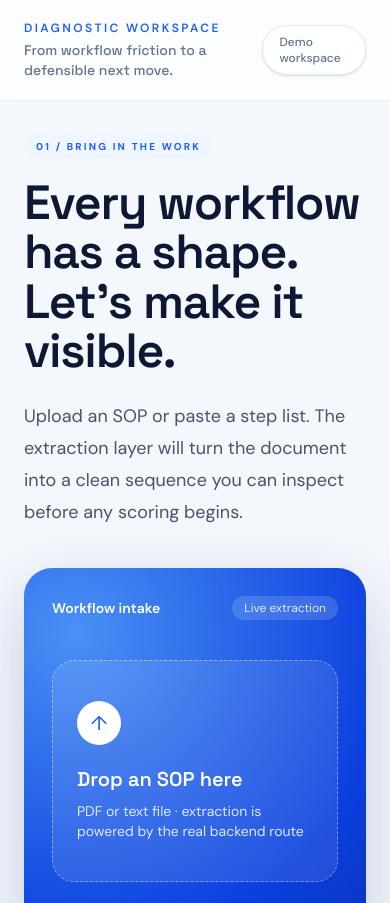
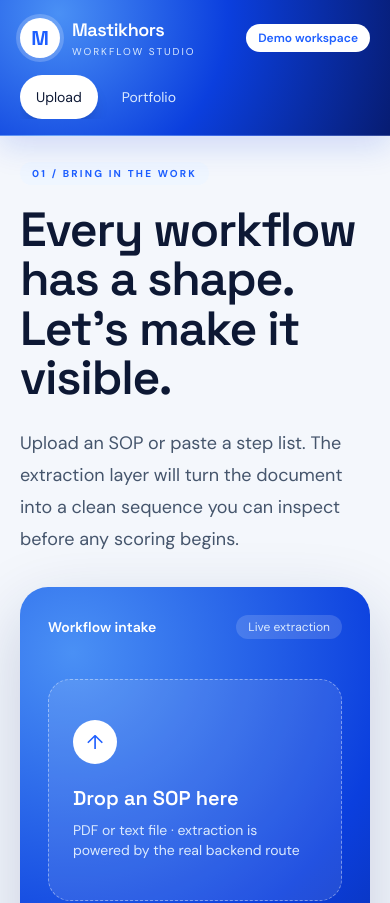
Before and after one commit to shashank200565/Agentic_ClientProcess, a React (Vite) app in the folder frontend/: page / in a window 390 px wide. Shown: the top 903 px of the page. Built offline with nearby package versions, Linux system fonts and the light colour scheme.

Commit message:
Horizontal React Flow diagrams, blue theme applied to diagrams, redesigned Redesign/Blueprint pages for reduced density, removed Resume Session.

```diff
--- a/frontend/src/App.tsx
+++ b/frontend/src/App.tsx
@@ -6,7 +6,6 @@ import { DashboardPage } from "./pages/DashboardPage";
 import { RedesignProposalPage } from "./pages/RedesignProposalPage";
 import { ReportPage } from "./pages/ReportPage";
 import { RedesignedFlowPage } from "./pages/RedesignedFlowPage";
-import { ResumeSessionPage } from "./pages/ResumeSessionPage";
 import { StepReviewPage } from "./pages/StepReviewPage";
 import { UploadPage } from "./pages/UploadPage";
 
@@ -19,6 +18,5 @@ export function App() {
     <Route path="/report/:workflowId" element={<ReportPage />} />
     <Route path="/redesigned-flow/:workflowId" element={<RedesignedFlowPage />} />
     <Route path="/dashboard" element={<DashboardPage />} />
-    <Route path="/resume" element={<ResumeSessionPage />} />
   </Route></Routes></BrowserRouter>;
 }
--- a/frontend/src/components/AppShell.tsx
+++ b/frontend/src/components/AppShell.tsx
@@ -3,24 +3,21 @@ import { NavLink, Outlet } from "react-router-dom";
 const navigation = [
   { to: "/", label: "Upload", end: true },
   { to: "/dashboard", label: "Portfolio" },
-  { to: "/resume", label: "Resume session" },
 ];
 
 export function AppShell() {
   return (
     <div className="min-h-screen bg-cloud text-ink">
-      <aside className="fixed inset-y-0 left-0 hidden w-72 flex-col bg-brand-radial px-7 py-8 text-white lg:flex">
-        <div className="mb-16">
-          <div className="mb-4 flex items-center gap-3">
+      <header className="sticky top-0 z-40 border-b border-white/20 bg-brand-radial text-white shadow-[0_10px_30px_rgba(13,63,222,0.16)]">
+        <div className="mx-auto flex max-w-[1600px] flex-wrap items-center gap-4 px-5 py-4 lg:px-10">
+          <div className="flex min-w-fit items-center gap-3">
             <span className="grid h-10 w-10 place-items-center rounded-full bg-white font-display text-xl font-bold text-brand ring-4 ring-white/20">M</span>
             <div>
               <p className="font-display text-lg font-semibold tracking-tight">Mastikhors</p>
-              <p className="text-[11px] uppercase tracking-[0.2em] text-blue-100">Workflow studio</p>
+              <p className="text-[10px] uppercase tracking-[0.2em] text-blue-100">Workflow studio</p>
             </div>
           </div>
-          <p className="max-w-[190px] text-sm leading-6 text-blue-100">A sharper way to decide what deserves automation.</p>
-        </div>
-        <nav className="space-y-2">
+          <nav className="order-3 flex w-full gap-2 overflow-x-auto lg:order-none lg:ml-8 lg:w-auto">
           {navigation.map((item) => (
             <NavLink
               key={item.to}
@@ -29,24 +26,18 @@ export function AppShell() {
               className={({ isActive }) => `flex items-center justify-between rounded-full px-4 py-3 text-sm transition ${isActive ? "bg-white text-ink shadow-lg" : "text-blue-100 hover:bg-white/15 hover:text-white"}`}
             >
               {item.label}
-              {item.label === "Resume session" && <span className="rounded-full bg-white/10 px-2 py-0.5 text-[10px]">soon</span>}
             </NavLink>
           ))}
-        </nav>
-          <div className="mt-auto rounded-3xl border border-white/20 bg-white/10 p-4 backdrop-blur">
-          <p className="mb-1 text-xs font-semibold uppercase tracking-[0.16em] text-blue-100">Investment management</p>
-          <p className="text-sm leading-5 text-white/75">Depth over generic workflow advice.</p>
+          </nav>
+          <div className="ml-auto hidden items-center gap-3 rounded-full border border-white/20 bg-white/10 px-4 py-2 backdrop-blur sm:flex">
+            <span className="grid h-7 w-7 place-items-center rounded-full bg-white/20 text-xs font-bold text-white">IM</span>
+            <div><p className="text-[10px] font-bold uppercase tracking-[0.14em] text-blue-100">Investment management</p><p className="text-xs text-white/75">Depth over generic advice</p></div>
+          </div>
+          <span className="ml-auto rounded-full bg-white px-3 py-1.5 text-xs font-semibold text-brand sm:ml-0">Demo workspace</span>
         </div>
-      </aside>
-      <main className="min-h-screen lg:pl-72">
-        <header className="flex items-center justify-between border-b border-blue-100/70 bg-white/75 px-6 py-5 backdrop-blur lg:px-12">
-          <div>
-            <p className="text-xs font-semibold uppercase tracking-[0.2em] text-brand">Diagnostic workspace</p>
-            <p className="mt-1 font-display text-sm text-slate-500">From workflow friction to a defensible next move.</p>
-          </div>
-          <div className="rounded-full border border-blue-100 bg-white px-4 py-2 text-xs font-medium text-slate-500 shadow-sm">Demo workspace</div>
-        </header>
-        <div className="px-6 py-8 lg:px-12 lg:py-12">
+      </header>
+      <main className="min-h-screen">
+        <div className="mx-auto max-w-[1600px] px-5 py-5 lg:px-10 lg:py-7">
           <Outlet />
         </div>
       </main>
--- a/frontend/src/pages/UploadPage.tsx
+++ b/frontend/src/pages/UploadPage.tsx
@@ -38,7 +38,7 @@ export function UploadPage() {
 
   return (
     <section className="mx-auto max-w-6xl">
-      <div className="grid gap-10 xl:grid-cols-[1.05fr_0.95fr] xl:items-end">
+      <div className="grid gap-8 pt-1 xl:grid-cols-[1.05fr_0.95fr] xl:items-start xl:gap-14">
         <div>
           <p className="mb-5 inline-flex rounded-full bg-blue-50 px-3 py-1 text-[10px] font-bold uppercase tracking-[0.22em] text-brand">01 / Bring in the work</p>
           <h1 className="max-w-3xl font-display text-5xl font-semibold leading-[1.03] tracking-tight text-ink sm:text-6xl">Every workflow has a shape. Let&apos;s make it visible.</h1>
--- a/frontend/src/styles.css
+++ b/frontend/src/styles.css
@@ -24,3 +24,7 @@
 body { margin: 0; min-width: 320px; }
 button, textarea, input { font: inherit; }
 .font-display { font-family: "Space Grotesk", sans-serif; }
+
+.react-flow__controls { overflow: hidden; border: 1px solid var(--color-brand-soft); border-radius: 14px; box-shadow: var(--shadow-card); }
+.react-flow__controls-button { border-bottom-color: var(--color-brand-soft); background: white; color: var(--color-brand); }
+.react-flow__controls-button:hover { background: #eff6ff; }
```
Also changed, not shown: frontend/src/components/WorkflowDiagram.tsx (+7 -4 lines), frontend/src/pages/AutomationBlueprintPage.tsx (+18 -14 lines), frontend/src/pages/RedesignProposalPage.tsx (+15 -12 lines), frontend/src/pages/ResumeSessionPage.tsx (deleted, +0 -13 lines), 1 other file (tests, documents, lock files or other folders).
